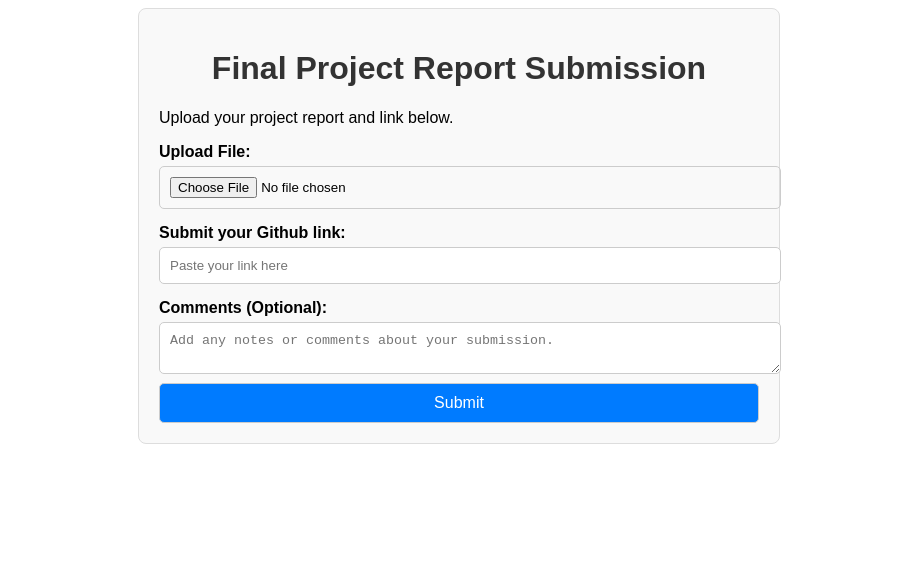
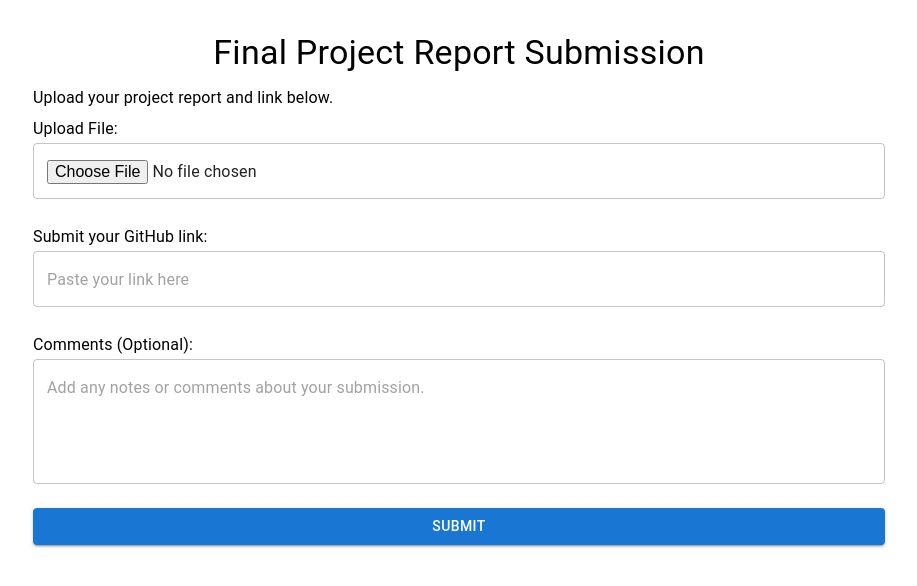
Before and after one commit to wicknesh/ICTAK-Internship-Portal--Student-View, a React (Vite) app in the folder frontend/: page /vivavoce in a window 1280 px wide. Shown: the top 586 px of the page, without its empty margins (181-1098 px from the left). Built offline with nearby package versions, Linux system fonts and the light colour scheme.

Commit message:
Viva-voce updated with material UI

```diff
--- a/frontend/src/components/Vivavoce.jsx
+++ b/frontend/src/components/Vivavoce.jsx
@@ -1,5 +1,5 @@
-import React, { useState } from 'react';
-import "./Appp.css";
+import React, { useState } from "react";
+import { Container, Typography, TextField, Button, Box, Grid } from "@mui/material";
 
 const Vivavoce = () => {
   const [isSubmitted, setIsSubmitted] = useState(false);
@@ -9,43 +9,32 @@ const Vivavoce = () => {
   const [comments, setComments] = useState("");
   const [vivaFile, setVivaFile] = useState(null);
   const [vivaLink, setVivaLink] = useState("");
+  const vivaQuestions = [
+    "What inspired your project idea?",
+    "Explain the technologies used in your project.",
+    "What challenges did you face during development?",
+    "How does your project address real-world problems?",
+    "What improvements would you make in the future?"
+  ];
 
-    const handleFileChange = (e) => {
-        setFile(e.target.files[0]);
-    };
-
-    const handleLinkChange = (e) => {
-        setLink(e.target.value);
-    };
-
-    const handleCommentsChange = (e) => {
-        setComments(e.target.value);
-    };
+  const handleFileChange = (e) => setFile(e.target.files[0]);
+  const handleLinkChange = (e) => setLink(e.target.value);
+  const handleCommentsChange = (e) => setComments(e.target.value);
+  const handleVivaFileChange = (e) => setVivaFile(e.target.files[0]);
+  const handleVivaLinkChange = (e) => setVivaLink(e.target.value);
 
   const handleSubmit = (e) => {
     e.preventDefault();
-
     if (file || link) {
       console.log("Submitting report:", { file, link, comments });
-            setTimeout(() => {
-                setIsSubmitted(true);
-            }, 1000);
+      setTimeout(() => setIsSubmitted(true), 1000);
     } else {
       alert("Please upload a file or provide a link to your report.");
     }
   };
 
-    const handleVivaFileChange = (e) => {
-        setVivaFile(e.target.files[0]);
-    };
-
-    const handleVivaLinkChange = (e) => {
-        setVivaLink(e.target.value);
-    };
-
   const handleVivaSubmit = (e) => {
     e.preventDefault();
-
     if (vivaFile || vivaLink) {
       console.log("Submitting viva voce details:", { vivaFile, vivaLink });
       alert("Viva Voce submission successful!");
@@ -55,88 +44,125 @@ const Vivavoce = () => {
   };
 
   return (
-        <div className="container">
-            <h1>Final Project Report Submission</h1>
+    <Container maxWidth="md" sx={{ mt: 4 }}>
+      <Typography variant="h4" align="center" gutterBottom>
+        Final Project Report Submission
+      </Typography>
 
       {!isSubmitted ? (
-                <form onSubmit={handleSubmit} className="submission-form">
-                    <p>Upload your project report and link below.</p>
+        <form onSubmit={handleSubmit}>
+          <Typography variant="body1" gutterBottom>
+            Upload your project report and link below.
+          </Typography>
 
-                    <label>
-                        <strong>Upload File:</strong>
-                        <input
+          <Box mb={3}>
+            <Typography variant="subtitle1">Upload File:</Typography>
+            <TextField
               type="file"
+              fullWidth
+              InputLabelProps={{ shrink: true }}
               onChange={handleFileChange}
-                            accept=".pdf,.docx,.zip"
             />
-                    </label>
+          </Box>
 
-                    <div>
-                        <label>
-                            <strong>Submit your Github link:</strong>
-                        </label>
-                        <input
+          <Box mb={3}>
+            <Typography variant="subtitle1">Submit your GitHub link:</Typography>
+            <TextField
               type="url"
               value={link}
               onChange={handleLinkChange}
+              fullWidth
               placeholder="Paste your link here"
             />
-                    </div>
+          </Box>
 
-                    <div>
-                        <label>
-                            <strong>Comments (Optional):</strong>
-                        </label>
-                        <textarea
+          <Box mb={3}>
+            <Typography variant="subtitle1">Comments (Optional):</Typography>
+            <TextField
               value={comments}
               onChange={handleCommentsChange}
+              fullWidth
+              multiline
+              rows={4}
               placeholder="Add any notes or comments about your submission."
             />
-                    </div>
+          </Box>
 
-                    <button type="submit">Submit</button>
+          <Button variant="contained" color="primary" type="submit" fullWidth>
+            Submit
+          </Button>
         </form>
       ) : (
-                <div className="confirmation">
-                    <h3>Your project report has been successfully submitted.</h3>
+        <Box>
+          <Typography variant="h6" gutterBottom>
+            Your project report has been successfully submitted.
+          </Typography>
 
-                    <div className="viva-voce-section">
-                        <h3>Viva Voce Details</h3>
-
-                        <p><strong>Topics:</strong> Based on your project report and additional queries on related subjects.</p>
+          <Box mt={4}>
+            <Typography variant="h5" gutterBottom>
+              Viva Voce Details
+            </Typography>
+            <Typography variant="body1" gutterBottom>
+              Answer the following viva voce questions. Provide supporting files or a GitHub link if required.
+            </Typography>
 
             {!vivaOpened ? (
-                            <button onClick={() => setVivaOpened(true)} className="viva-link">
+              <Button
+                variant="contained"
+                color="secondary"
+                onClick={() => setVivaOpened(true)}
+              >
                 Open Viva Voce Submission Form
-                            </button>
+              </Button>
             ) : (
-                            <form onSubmit={handleVivaSubmit} className="viva-form">
-                                <label>
-                                    <strong>Upload Viva File:</strong>
-                                    <input
+              <form onSubmit={handleVivaSubmit}>
+                <Box mt={3}>
+                  {vivaQuestions.map((question, index) => (
+                    <Box mb={3} key={index}>
+                      <Typography variant="subtitle1">
+                        {index + 1}. {question}
+                      </Typography>
+                      <TextField
+                        fullWidth
+                        multiline
+                        rows={4}
+                        placeholder={`Your answer for question ${index + 1}`}
+                        required
+                      />
+                    </Box>
+                  ))}
+                </Box>
+
+                <Box mb={3}>
+                  <Typography variant="subtitle1">Upload Viva File (if any):</Typography>
+                  <TextField
                     type="file"
+                    fullWidth
+                    InputLabelProps={{ shrink: true }}
                     onChange={handleVivaFileChange}
-                                        accept=".pdf,.docx,.zip"
                   />
-                                </label>
-                                <div>
-                                    <label>
-                                        <strong>Submit Viva Link:</strong>
-                                    </label>
-                                    <input
+                </Box>
+
+                <Box mb={3}>
+                  <Typography variant="subtitle1">Submit Viva GitHub Link (if any):</Typography>
+                  <TextField
                     type="url"
                     value={vivaLink}
                     onChange={handleVivaLinkChange}
-                                        placeholder="Paste your link here"
+                    fullWidth
+                    placeholder="Paste your GitHub repository link here"
                   />
-                                </div>
-                                <button type="submit">Submit Viva Voce</button>
+                </Box>
+
+                <Button variant="contained" color="primary" type="submit" fullWidth>
+                  Submit Viva Voce
+                </Button>
               </form>
             )}
-                    </div>
-                </div>
+          </Box>
+        </Box>
       )}
-        </div>
+    </Container>
   );
 };
 
```
Lines whose indentation alone changed are shown as unchanged.
